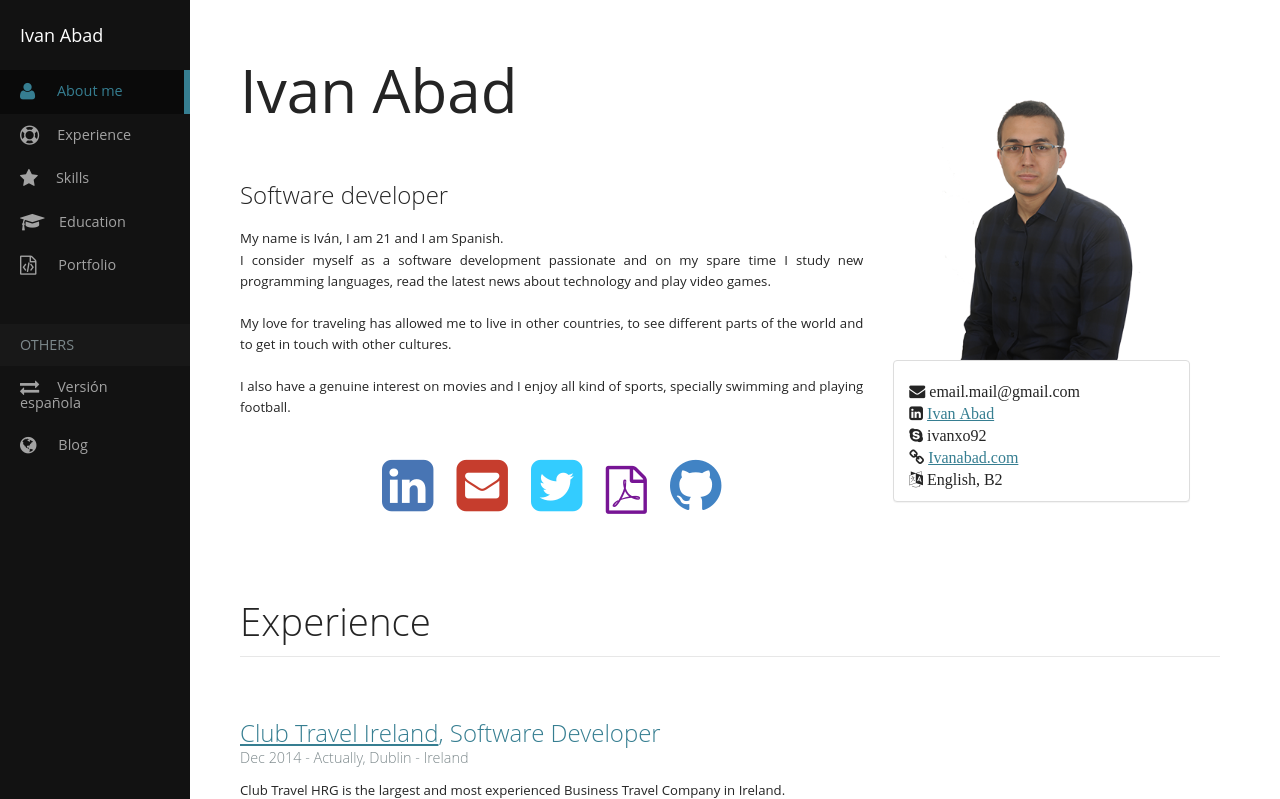
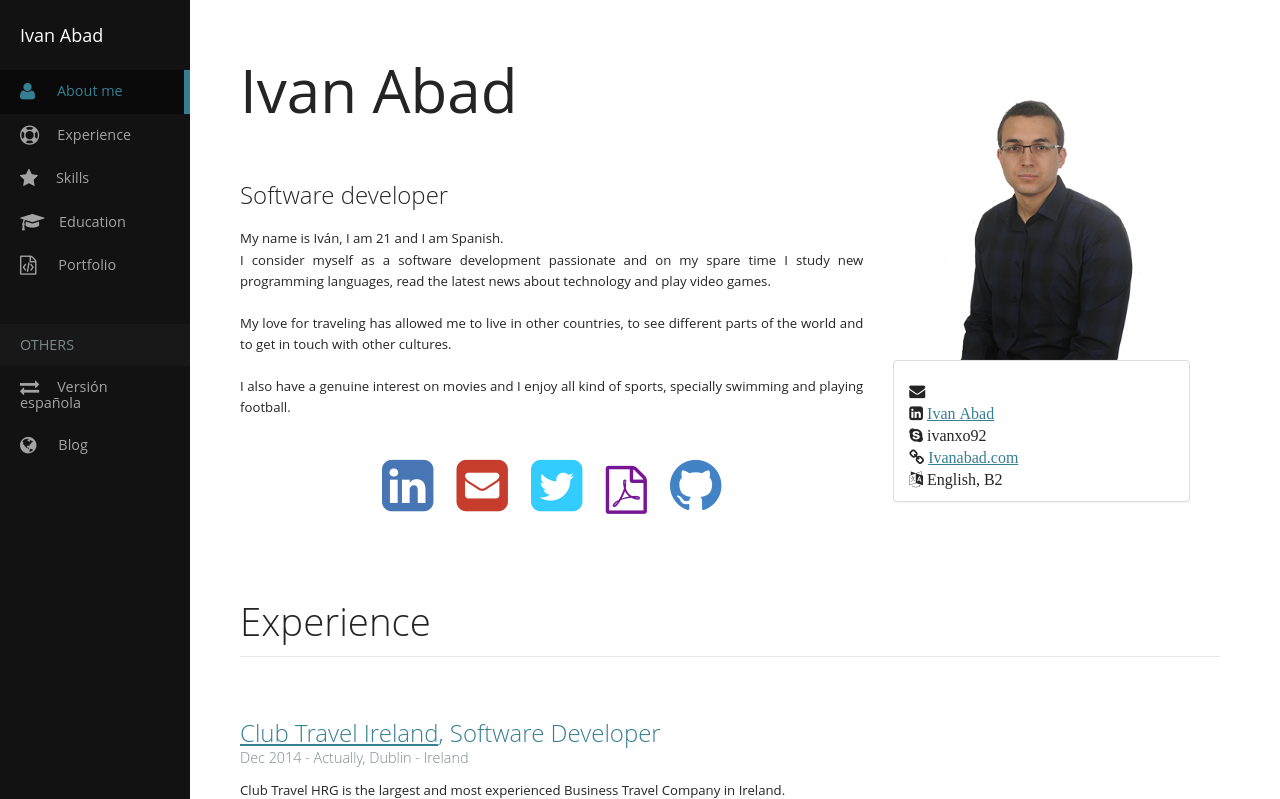
Before and after one commit to ElectNewt/PersonalWebpage, a PHP site: page / in a window 1280 px wide. Shown: the top 799 px of the page. Run offline with PHP 8.4, Linux system fonts and the light colour scheme.

```diff
--- a/index.php
+++ b/index.php
@@ -102,7 +102,7 @@ $_COOKIE["idioma"]="es";
 					<div class="text-center">
 
 						<a data-toggle="tooltip" data-placement="bottom" title="LinkedIn" class="btnTol" target="_blank" href="https://www.linkedin.com/pub/ivan-abad-andreu/56/612/2b2"><span class="fa fa-linkedin-square fa-5x linkedIn"></span></a>
-						<a data-toggle="tooltip" data-placement="bottom" title="Mail" class="btnTol"  href="mailto:email.mail@gmail.com"> <span class="fa fa-envelope-square fa-5x correo"></span></a>
+						<a data-toggle="tooltip" data-placement="bottom" title="Mail" class="btnTol"  href=""> <span class="fa fa-envelope-square fa-5x correo"></span></a>
 						<a data-toggle="tooltip" data-placement="bottom" title="Twitter" class="btnTol" href="https://twitter.com/ivanxo92" target="_blank"> <span class="fa fa-twitter-square fa-5x twitter"></span></a>
 						<a data-toggle="tooltip" data-placement="bottom" title="curriculum vitae" class="btnTol" href="assets/otros/IVAN_ABAD_RESUME.pdf" target="_blank"> <span class="fa fa-file-pdf-o fa-4x curriculum"></span></a>
 						<a data-toggle="tooltip" data-placement="bottom" title="gitHub" class="btnTol" href="https://github.com/ElectNewt" target="_blank"> <span class="fa fa-github fa-5x gitHub"></span></a>
@@ -114,7 +114,7 @@ $_COOKIE["idioma"]="es";
 					<img src="assets/img/fotoCV.png" style="max-height: 300px;"/>
 					<div class="panel panel-default">
 					  <div class="panel-body text-left">
-					    <span class="fa fa-envelope fa-lg separacionLista"> email.mail@gmail.com </span> <br>
+					    <span class="fa fa-envelope fa-lg separacionLista"> </span> <br>
 					    <span class="fa fa-linkedin-square fa-lg separacionLista"> <a target="_blank" href="https://www.linkedin.com/pub/ivan-abad-andreu/56/612/2b2"> Ivan Abad</a></span><br>
 					    <span class="fa fa-skype fa-lg separacionLista"> ivanxo92</span><br>
 					    <span class="fa fa-link fa-lg separacionLista"> <a href="http://ivanabad.com">Ivanabad.com</a></span><br>
```
